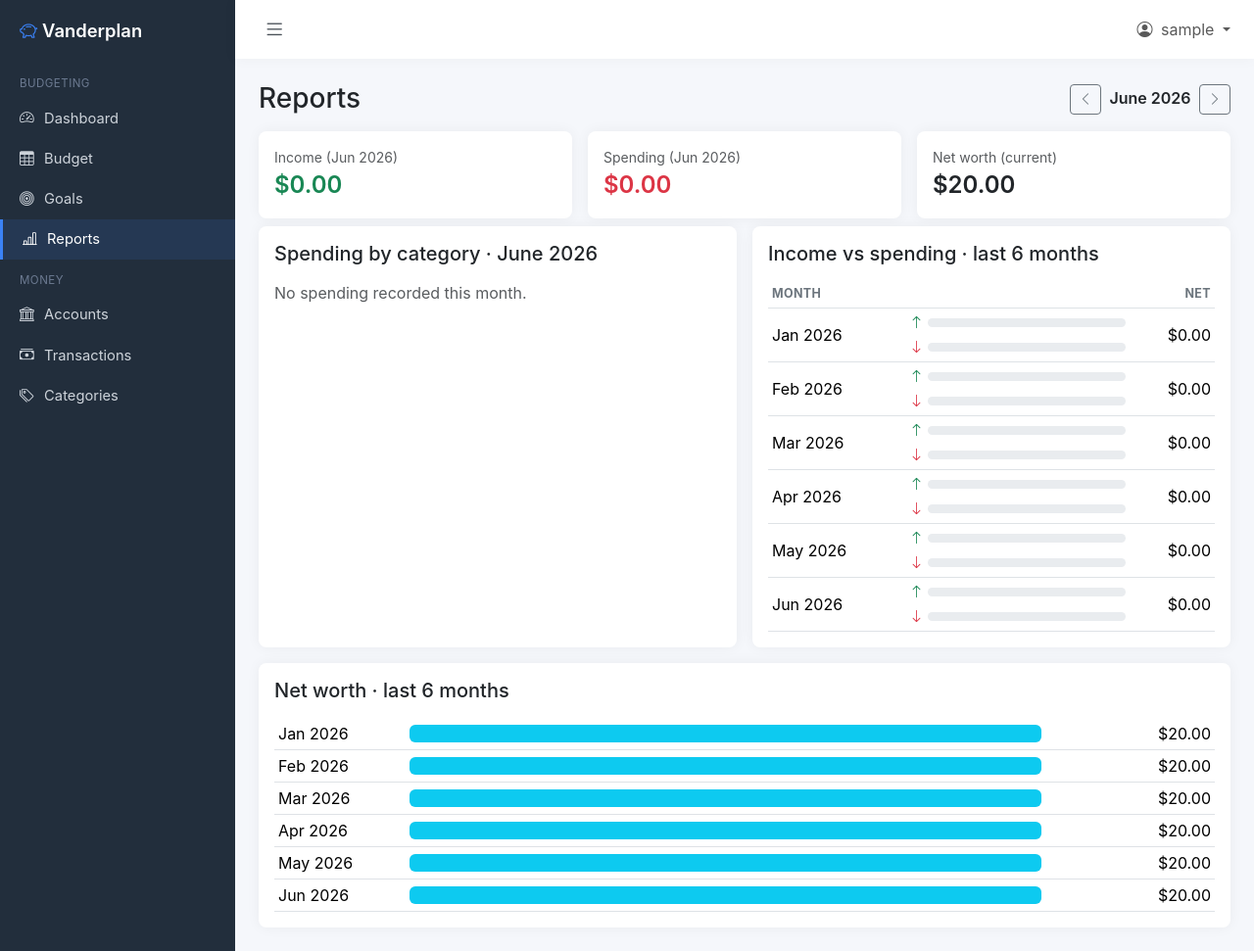
After one commit to danvdvlies/vanderplan, a Django app: page /reports/ in a window 1280 px wide. The commit adds this page. Shown: the whole page at 98% size. Run offline with Django 5.2, Linux system fonts and the light colour scheme; a user stored in the database is signed in; tables that the repository leaves empty hold one stand-in row (values such as "Sample post").

Commit message:
Add Reports screen (spending, income/spending trend, net worth)
A read-only Reports page over existing data, no new models:

- Spending by category for a selected month (largest first, % of total,
  Uncategorised bucket; income and refunds excluded)
- Income vs spending trend over the last 6 months
- Net worth over the last 6 months (all accounts incl. credit-card debt;
  starting balances + cumulative transactions, database-neutral)
- Summary cards: month income, month spending, current net worth
- Sidebar nav entry; CSS bars only (no JS chart library)

8 new tests (51 total).

Co-Authored-By: Claude Opus 4.8 <noreply@anthropic.com>

```diff
--- a/budget/services.py
+++ b/budget/services.py
@@ -305,6 +305,90 @@ def move_between_categories(
     destination.save(update_fields=["assigned_amount", "updated_at"])
 
 
+# --------------------------------------------------------------------------
+# Reports (read-only aggregates)
+# --------------------------------------------------------------------------
+def total_spending_for_month(user, month_start: date) -> Decimal:
+    """Magnitude of all non-income expense (negative) transactions in the month."""
+    start = month_floor(month_start)
+    total = Transaction.objects.filter(
+        user=user, is_income=False, amount__lt=0,
+        date__gte=start, date__lt=next_month_start(start),
+    ).aggregate(s=Sum("amount"))["s"] or ZERO
+    return -total
+
+
+def spending_by_category(user, month_start: date) -> dict:
+    """Spending grouped by category for one month, largest first.
+
+    Counts only non-income outflows (amount < 0). Transactions with no category
+    are bucketed as "Uncategorised". Returns rows (each with percent of total)
+    and the month's total spending.
+    """
+    start = month_floor(month_start)
+    grouped = (
+        Transaction.objects.filter(
+            user=user, is_income=False, amount__lt=0,
+            date__gte=start, date__lt=next_month_start(start),
+        )
+        .values("category", "category__name")
+        .annotate(total=Sum("amount"))
+    )
+    rows = []
+    total_spent = ZERO
+    for entry in grouped:
+        spent = -(entry["total"] or ZERO)
+        if spent <= ZERO:
+            continue
+        rows.append({"name": entry["category__name"] or "Uncategorised", "spent": spent})
+        total_spent += spent
+
+    rows.sort(key=lambda r: r["spent"], reverse=True)
+    for row in rows:
+        row["percent"] = (
+            (row["spent"] / total_spent * Decimal("100")).quantize(Decimal("1"))
+            if total_spent
+            else ZERO
+        )
+    return {"rows": rows, "total": total_spent}
+
+
+def monthly_trend(user, num_months: int = 6) -> list[dict]:
+    """Income, spending and net for the last `num_months` months (oldest first)."""
+    base = month_floor(date.today())
+    out = []
+    for i in range(num_months - 1, -1, -1):
+        m = add_months(base, -i)
+        income = income_for_month(user, m)
+        spending = total_spending_for_month(user, m)
+        out.append(
+            {"month": m, "income": income, "spending": spending, "net": income - spending}
+        )
+    return out
+
+
+def net_worth_trend(user, num_months: int = 6) -> list[dict]:
+    """End-of-month net worth for the last `num_months` months (oldest first).
+
+    Net worth includes every account (credit-card balances count as the debt
+    they are), computed as total starting balances plus all transactions dated
+    on or before the end of each month — database-neutral, no SQLite date funcs.
+    """
+    starting_total = (
+        Account.objects.filter(user=user).aggregate(s=Sum("starting_balance"))["s"]
+        or ZERO
+    )
+    base = month_floor(date.today())
+    out = []
+    for i in range(num_months - 1, -1, -1):
+        m = add_months(base, -i)
+        txn_sum = Transaction.objects.filter(
+            user=user, date__lt=next_month_start(m)
+        ).aggregate(s=Sum("amount"))["s"] or ZERO
+        out.append({"month": m, "net_worth": starting_total + txn_sum})
+    return out
+
+
 def build_budget_groups(user, month_start: date) -> list[dict]:
     """Grouped category rows for the budget screen, ordered by group/category."""
     groups = []
--- a/budget/urls.py
+++ b/budget/urls.py
@@ -37,6 +37,9 @@ urlpatterns = [
         name="transaction_delete",
     ),
     # Goals
+    # Reports
+    path("reports/", views.reports, name="reports"),
+    # Goals
     path("goals/", views.goal_list, name="goal_list"),
     path("goals/new/", views.goal_create, name="goal_create"),
     path("goals/<int:pk>/edit/", views.goal_edit, name="goal_edit"),
--- a/budget/views.py
+++ b/budget/views.py
@@ -216,6 +216,44 @@ def budget_fund_all(request):
     else:
         messages.info(request, "Everything is already funded.")
     return redirect(f"{reverse('budget_month')}?month={_month_param(month_start)}")
+
+
+# --------------------------------------------------------------------------
+# Reports
+# --------------------------------------------------------------------------
+@login_required
+def reports(request):
+    month_start = _parse_month(request)
+    spending = services.spending_by_category(request.user, month_start)
+    trend = services.monthly_trend(request.user, 6)
+    networth = services.net_worth_trend(request.user, 6)
+
+    # Bar widths (percent) computed here so the template carries no math.
+    trend_max = max(
+        [t["income"] for t in trend] + [t["spending"] for t in trend] + [Decimal("1")]
+    )
+    for t in trend:
+        t["income_w"] = int(t["income"] / trend_max * 100)
+        t["spending_w"] = int(t["spending"] / trend_max * 100)
+
+    nw_max = max([abs(n["net_worth"]) for n in networth] + [Decimal("1")])
+    for n in networth:
+        n["width"] = int(abs(n["net_worth"]) / nw_max * 100)
+        n["negative"] = n["net_worth"] < 0
+
+    context = {
+        "month_start": month_start,
+        "month_param": _month_param(month_start),
+        "prev_month": _month_param(services.add_months(month_start, -1)),
+        "next_month": _month_param(services.add_months(month_start, 1)),
+        "spending": spending,
+        "trend": trend,
+        "networth": networth,
+        "income_this_month": services.income_for_month(request.user, month_start),
+        "spending_this_month": services.total_spending_for_month(request.user, month_start),
+        "current_net_worth": networth[-1]["net_worth"] if networth else Decimal("0.00"),
+    }
+    return render(request, "budget/reports.html", context)
 
 
 # --------------------------------------------------------------------------
--- a/templates/base.html
+++ b/templates/base.html
@@ -27,6 +27,9 @@
         </li>
         <li class="sidebar-item {% if r == 'goal_list' %}active{% endif %}">
           <a class="sidebar-link" href="{% url 'goal_list' %}"><i class="bi bi-bullseye"></i> Goals</a>
+        </li>
+        <li class="sidebar-item {% if r == 'reports' %}active{% endif %}">
+          <a class="sidebar-link" href="{% url 'reports' %}"><i class="bi bi-bar-chart-line"></i> Reports</a>
         </li>
         <li class="sidebar-header">Money</li>
         <li class="sidebar-item {% if r == 'account_list' %}active{% endif %}">
--- /dev/null
+++ b/templates/budget/reports.html
@@ -0,0 +1,108 @@
+{% extends "base.html" %}
+{% load humanize %}
+{% block title %}Reports{% endblock %}
+{% block heading %}Reports{% endblock %}
+{% block actions %}
+  <a class="btn btn-outline-secondary btn-sm" href="?month={{ prev_month }}"><i class="bi bi-chevron-left"></i></a>
+  <span class="fw-semibold mx-1">{{ month_start|date:"F Y" }}</span>
+  <a class="btn btn-outline-secondary btn-sm" href="?month={{ next_month }}"><i class="bi bi-chevron-right"></i></a>
+{% endblock %}
+
+{% block content %}
+<div class="row g-3 mb-2">
+  <div class="col-md-4">
+    <div class="card stat-card h-100"><div class="card-body">
+      <div class="text-muted small">Income ({{ month_start|date:"M Y" }})</div>
+      <div class="stat-value money-pos">${{ income_this_month|floatformat:2|intcomma }}</div>
+    </div></div>
+  </div>
+  <div class="col-md-4">
+    <div class="card stat-card h-100"><div class="card-body">
+      <div class="text-muted small">Spending ({{ month_start|date:"M Y" }})</div>
+      <div class="stat-value money-neg">${{ spending_this_month|floatformat:2|intcomma }}</div>
+    </div></div>
+  </div>
+  <div class="col-md-4">
+    <div class="card stat-card h-100"><div class="card-body">
+      <div class="text-muted small">Net worth (current)</div>
+      <div class="stat-value {% if current_net_worth < 0 %}money-neg{% endif %}">${{ current_net_worth|floatformat:2|intcomma }}</div>
+    </div></div>
+  </div>
+</div>
+
+<div class="row g-3">
+  <div class="col-lg-6">
+    <div class="card h-100"><div class="card-body">
+      <h2 class="h5 mb-3">Spending by category · {{ month_start|date:"F Y" }}</h2>
+      {% if spending.rows %}
+      <table class="table table-sm align-middle mb-0">
+        <tbody>
+        {% for row in spending.rows %}
+          <tr>
+            <td style="width:30%;">{{ row.name }}</td>
+            <td>
+              <div class="progress" style="height:18px;">
+                <div class="progress-bar bg-primary" style="width: {{ row.percent }}%;">{{ row.percent }}%</div>
+              </div>
+            </td>
+            <td class="text-end" style="width:22%;">${{ row.spent|floatformat:2|intcomma }}</td>
+          </tr>
+        {% endfor %}
+        </tbody>
+        <tfoot><tr class="fw-semibold"><td>Total</td><td></td><td class="text-end">${{ spending.total|floatformat:2|intcomma }}</td></tr></tfoot>
+      </table>
+      {% else %}
+        <p class="text-muted mb-0">No spending recorded this month.</p>
+      {% endif %}
+    </div></div>
+  </div>
+
+  <div class="col-lg-6">
+    <div class="card h-100"><div class="card-body">
+      <h2 class="h5 mb-3">Income vs spending · last 6 months</h2>
+      <table class="table table-sm align-middle mb-0">
+        <thead><tr><th>Month</th><th style="width:50%;"></th><th class="text-end">Net</th></tr></thead>
+        <tbody>
+        {% for t in trend %}
+          <tr>
+            <td>{{ t.month|date:"M Y" }}</td>
+            <td>
+              <div class="d-flex align-items-center gap-1" title="Income ${{ t.income|floatformat:2 }}">
+                <i class="bi bi-arrow-up text-success small"></i>
+                <div class="progress flex-grow-1" style="height:9px;"><div class="progress-bar bg-success" style="width: {{ t.income_w }}%;"></div></div>
+              </div>
+              <div class="d-flex align-items-center gap-1 mt-1" title="Spending ${{ t.spending|floatformat:2 }}">
+                <i class="bi bi-arrow-down text-danger small"></i>
+                <div class="progress flex-grow-1" style="height:9px;"><div class="progress-bar bg-danger" style="width: {{ t.spending_w }}%;"></div></div>
+              </div>
+            </td>
+            <td class="text-end {% if t.net < 0 %}money-neg{% else %}money-pos{% endif %}">${{ t.net|floatformat:2|intcomma }}</td>
+          </tr>
+        {% endfor %}
+        </tbody>
+      </table>
+    </div></div>
+  </div>
+
+  <div class="col-12">
+    <div class="card"><div class="card-body">
+      <h2 class="h5 mb-3">Net worth · last 6 months</h2>
+      <table class="table table-sm align-middle mb-0">
+        <tbody>
+        {% for n in networth %}
+          <tr>
+            <td style="width:14%;">{{ n.month|date:"M Y" }}</td>
+            <td>
+              <div class="progress" style="height:18px;">
+                <div class="progress-bar {% if n.negative %}bg-danger{% else %}bg-info{% endif %}" style="width: {{ n.width }}%;"></div>
+              </div>
+            </td>
+            <td class="text-end {% if n.negative %}money-neg{% endif %}" style="width:18%;">${{ n.net_worth|floatformat:2|intcomma }}</td>
+          </tr>
+        {% endfor %}
+        </tbody>
+      </table>
+    </div></div>
+  </div>
+</div>
+{% endblock %}
```
Also changed, not shown: budget/tests/test_reports.py (added, +98 -0 lines).
